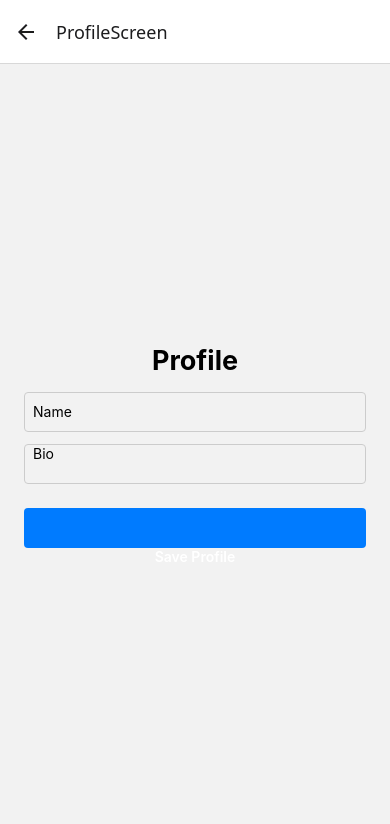
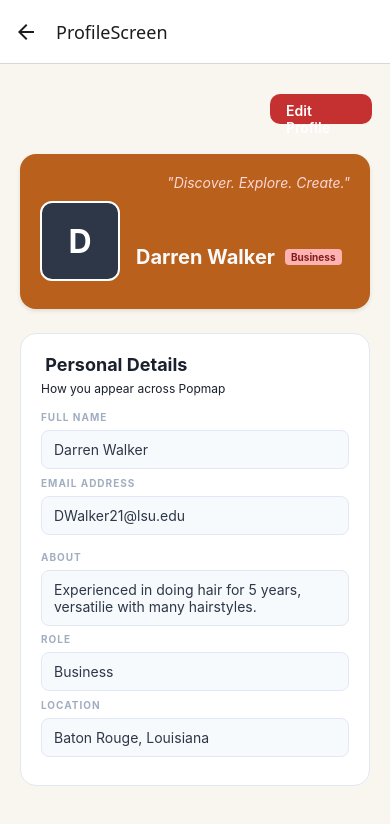
Before and after one commit to CSC-3380-Fall-2026/Team-13, a React Native app in the folder frontend/: screen /ProfileScreen in a window 390 px wide. Shown: the top 824 px of the page. Built offline with nearby package versions, Linux system fonts and the light colour scheme.

Commit message:
profile screen layout established

```diff
--- a/frontend/package.json
+++ b/frontend/package.json
@@ -3,6 +3,7 @@
   "version": "1.0.0",
   "main": "index.ts",
   "dependencies": {
+    "@expo/vector-icons": "^15.1.1",
     "@react-navigation/native": "^7.5.1",
     "@react-navigation/native-stack": "^7.21.0",
     "expo": "^58.0.21",
--- a/frontend/src/screens/LoginScreen.tsx
+++ b/frontend/src/screens/LoginScreen.tsx
@@ -16,7 +16,7 @@ export default function LoginScreen() {
         return;
       }
     try{
-      const response = await fetch ('http://192.168.1.198:5000/api/login', {
+      const response = await fetch ('http://192.168.1.198:8081/api/login', {
         method: 'POST',
         headers: {
           'Content-Type': 'application/json'
--- a/frontend/src/screens/ProfileScreen.tsx
+++ b/frontend/src/screens/ProfileScreen.tsx
@@ -1,72 +1,253 @@
 import React from 'react';
 import { ScrollView, View, Text, Image,TextInput, StyleSheet, TouchableOpacity,} from 'react-native';
+import { Ionicons } from "@expo/vector-icons";
+
 
 export default function ProfileScreen() {
-    const [name, setName] = React.useState('');
-    const [bio, setBio] = React.useState('');
-
-    const handleSaveProfile = () => {
-        console.log('Saving profile with', name, bio);
-        // Handle save profile logic here
+    const profile={
+        name: 'Darren Walker',
+        email: 'DWalker21@lsu.edu',
+        location: "Baton Rouge, Louisiana",
+        role: 'Business',
+        about: "Experienced in doing hair for 5 years, versatilie with many hairstyles. "
     };
 
     return (
        <ScrollView contentContainerStyle={styles.container}>
-            <Text style={styles.title}>Profile</Text>
-            <TextInput style={styles.input}
-                placeholder="Name"
-                value={name}
-                onChangeText={setName}
-            />
-            <TextInput style={styles.input}
-                placeholder="Bio"
-                value={bio}
-                onChangeText={setBio}
-                multiline={true}
-            />
-            <TouchableOpacity style={styles.button}
-            onPress={handleSaveProfile}>
+       <View style={styles.headerSpace}>
+        <TouchableOpacity
+             style={styles.editButton} onPress={() => console.log('Edit profile button')}>
+             <Text style = {styles.editButtonText}>Edit Profile</Text>
             </TouchableOpacity>
-             <Text style={styles.buttonText}>Save Profile
+</View>
+
+
+
+
+       <View style ={styles.upperRight}>
+        <Text style={styles.upperRightText}> "Discover. Explore. Create."
+
             </Text>
+        <View style={styles.profileRow}>
+          <View style={styles.avatarContainer}>
+            <View style={styles.avatarPlaceholder}>
+              <Text style={styles.avatarInitials}>
+                {profile.name.charAt(0)}
+              </Text>
+              </View>
+            </View>
+
+       <View style={styles.user}>
+        <View style={styles.nameTag}>
+          <Text style={styles.userName}>{profile.name}</Text>
+            <View style={styles.businessID}>
+                <Text style={styles.idText}>{profile.role}</Text>
+
+                </View>
+              </View>
+
+             </View>
+          </View>
+          </View>
+
+
+        <View style={styles.detailsD}>
+           <Text style={styles.detailsTitle}> Personal Details </Text>
+           <Text style={styles.detailsSubtitle}>How you appear across Popmap</Text>
+
+
+
+         <View style={styles.detailsFunc}>
+          <View style={styles.input}>
+            <Text style={styles.inputLabel}>FULL NAME</Text>
+            <View style={styles.inputBox}>
+              <Text style={styles.inputText}>{profile.name}</Text>
+            </View>
+          </View>
+          </View>
+
+          <View style={styles.input}>
+            <Text style={styles.inputLabel}>EMAIL ADDRESS</Text>
+            <View style={styles.inputBox}>
+              <Text style={styles.inputText}>{profile.email}</Text>
+            </View>
+          </View>
+
+             <View style={styles.aboutFunc}>
+            <Text style={styles.inputLabel}>ABOUT</Text>
+            <View style={styles.aboutBox}>
+              <Text style={styles.inputText}>{profile.about}</Text>
+            </View>
+          </View>
+
+          <View style={styles.input}>
+            <Text style={styles.inputLabel}>ROLE</Text>
+            <View style={styles.inputBox}>
+              <Text style={styles.inputText}>{profile.role}</Text>
+            </View>
+          </View>
+           <View style={styles.input}>
+            <Text style={styles.inputLabel}>LOCATION</Text>
+            <View style={styles.inputBox}>
+              <Text style={styles.inputText}>{profile.location}</Text>
+            </View>
+        </View>
+          </View>
        </ScrollView>
-    );
+    )
     }
 
     const styles = StyleSheet.create({
-    container: {
+        container:{
+        padding: 20,
+        backgroundColor:'#F9F6F0',
+        flexGrow:1,
+         } ,
+         headerSpace: {
+        flexDirection: 'row',
+        justifyContent: 'space-between',
+        alignItems: 'center',
+        marginBottom: 20,
+        marginTop: 10,
+         },
+        user:{
         flex: 1,
-        padding: 24,
+        },
+        profileRow: {
+        flexDirection: 'row',
+        alignItems: 'center',
+        },
+        avatarContainer: {
+        marginRight: 16,
+        },
+        avatarPlaceholder: {
+        width: 80,
+        height: 80,
+        borderRadius: 12,
+        backgroundColor: '#2D3748',
         justifyContent: 'center',
         alignItems: 'center',
+        borderWidth: 2,
+        borderColor: '#FFF',
+        marginBottom: 8,
         },
-    title: {
-        fontSize: 27,
+        avatarInitials: {
+        color: '#FFF',
+        fontSize: 32,
         fontWeight: '700',
-        color: '#000',
+        },
+        editButton: {
+        width: 102,
+        height: 30,
+        backgroundColor: '#C53030',
+        paddingHorizontal: 16,
+        paddingVertical: 8,
+        borderRadius: 10,
+        marginBottom: 10,
+        marginLeft: 250,
+        },
+        editButtonText: {
+        color: '#FFF',
+        fontWeight: '600',
+        fontSize: 14,
+        },
+        upperRight:{
+        backgroundColor: '#b9601c',
+        borderRadius: 16,
+        padding: 20,
+        marginBottom: 24,
+        shadowColor: '#000',
+        shadowOffset: { width: 0, height: 2 },
+        shadowOpacity: 0.1,
+        shadowRadius: 4,
+        elevation: 3,
+        },
+        upperRightText:{
+        color: '#FED7D7',
+        fontStyle: 'italic',
+        fontSize : 14,
+        textAlign:'right',
+        marginBottom: 10,
+        },
+        nameTag:{
+            flexDirection: 'row',
+            alignItems: 'center',
+            marginBottom: -100,
+        },
+        userName:{
+        fontSize:20,
+        fontWeight: '700',
+        color: '#f9f9f9',
+        marginRight: 10,
+        },
+        businessID:{
+        backgroundColor: '#FEB2B2',
+        paddingHorizontal: 6,
+        paddingVertical: 2,
+        borderRadius: 4,
+        },
+        idText:{
+        fontSize: 10,
+        fontWeight: '700',
+        color: '#7F1D1D',
+        },
+        detailsD:{
+        backgroundColor: '#FFF',
+        borderRadius: 16,
+        padding: 20,
+        borderWidth: 1,
+        borderColor: '#E2E8F0',
+        },
+        detailsTitle:{
+        fontSize: 18,
+        fontWeight: '700',
+        color: '#1A202C',
+        marginBottom: 6,
+        },
+        detailsSubtitle:{
+        fontSize: 12,
+        color: '#1A202C',
         marginBottom: 15,
-        textAlign: 'center',
         },
-    input: {
-        width: '100%',
-        height: 40,
-        borderColor: '#ccc',
+        detailsFunc:{
+        gap: 12,
+        },
+        input:{
+        marginBottom: 8,
+        },
+        inputBox:{
+        backgroundColor:'#F7FAFC',
+        borderWidth:1,
+        borderRadius:8,
+        borderColor: '#E2E8F8',
+        paddingHorizontal: 12,
+        paddingVertical: 10,
+        },
+        inputLabel:{
+        fontSize: 10,
+        fontWeight: '700',
+        color: '#A0AEC0',
+        letterSpacing:1,
+        marginBottom: 7,
+        },
+        inputText: {
+        fontSize: 14,
+        color: '#2D3748',
+        },
+        aboutFunc:{
+        marginTop: 8,
+        },
+        aboutBox:{
+        backgroundColor: '#F7FAFC',
         borderWidth: 1,
-        borderRadius: 4,
-        paddingHorizontal: 8,
-        marginBottom: 12,
-    },
-    button: {
-        width: '100%',
-        height: 40,
-        backgroundColor: '#007BFF',
-        justifyContent: 'center',
-        alignItems: 'center',
-        borderRadius: 4,
-        marginTop: 12,
-    },
-    buttonText: {
-        color: '#fff',
-        fontWeight: '600',
-    },
-});
+        borderColor: '#E2E8F0',
+        borderRadius: 8,
+        paddingHorizontal: 12,
+        paddingVertical: 10,
+        minHeight:50,
+        marginBottom: 7,
+        }
+
+
+
+    })
```
Also changed, not shown: 1 other file (tests, documents, lock files or other folders). Lines whose indentation alone changed are shown as unchanged.
